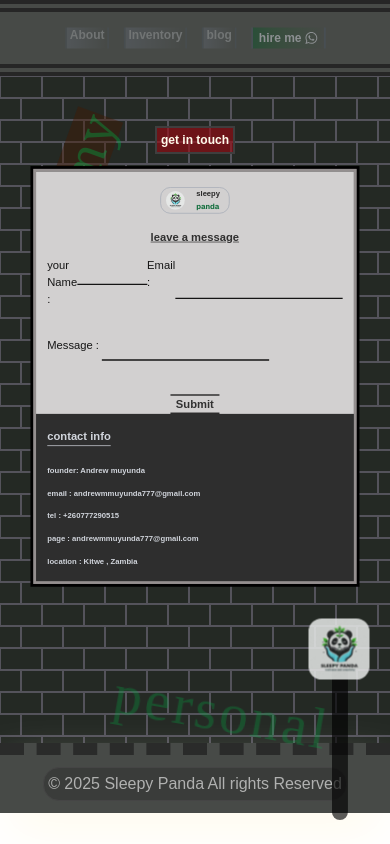
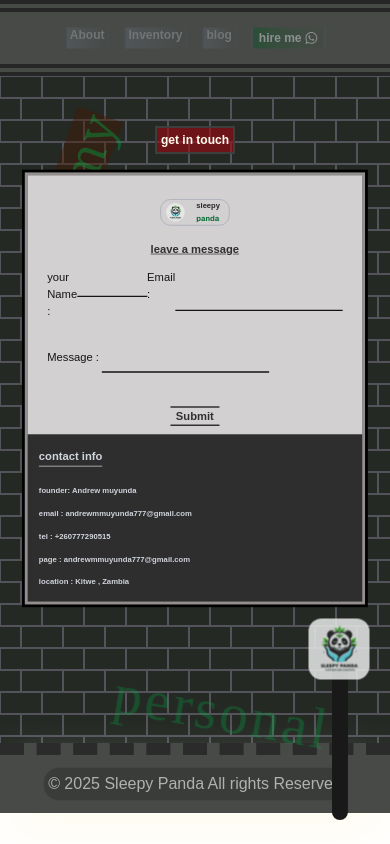
Before and after one commit to Drew099990/mypersonalcanvasv2.0, a Next.js app: page / in a window 390 px wide. Built offline with nearby package versions, Linux system fonts and the light colour scheme.

Commit message:
making responsive

```diff
--- a/app/page.js
+++ b/app/page.js
@@ -13,7 +13,7 @@
       />
 
    <div>
-       <h1 className="fixed max-md:scale-80 bottom-0 max-sm:bottom-[-20] h-60 bg-black/80 right-10 text-green-600/30 opacity-80 rounded-b-2xl tracking-wider text-6xl z-50">
+       <h1 className="fixed max-md:scale-80 bottom-0 max-sm:bottom-[-20] h-60 max-md:bg-[#1a1919] min-md:bg-black/80 right-10 text-green-600/30 max-md:opacity-100 min-md:opacity-80 rounded-b-2xl tracking-wider text-6xl z-50">
         /
       </h1>
       <Image
@@ -56,7 +56,7 @@
            <a className="cursor-none text-[11px]" >location : Kitwe , Zambia</a>
         </div>
 
-          <div className="bg-[#D2D0D0FF]  text-black/90 flex flex-col justify-center items-center  flex-2/3 min-w-fit overflow-hidden">
+          <div className="bg-[#D2D0D0FF] p-3  text-black/90 flex flex-col justify-center items-center  flex-2/3 min-w-fit overflow-hidden">
             <Link href="/" className="flex max-md:px-2 min-md:invisible z-20 max-md:scale-90 max-md:opacity-90 max-md:border border-gray-400 items-center gap-3 bg-[#D2D0D0FF] w-fit rounded-2xl my-5 px-2">
             <Image className="rounded-[50%]" src={img} width={30} height={30} alt="Sleepy Panda Logo" />
             <div>
```
